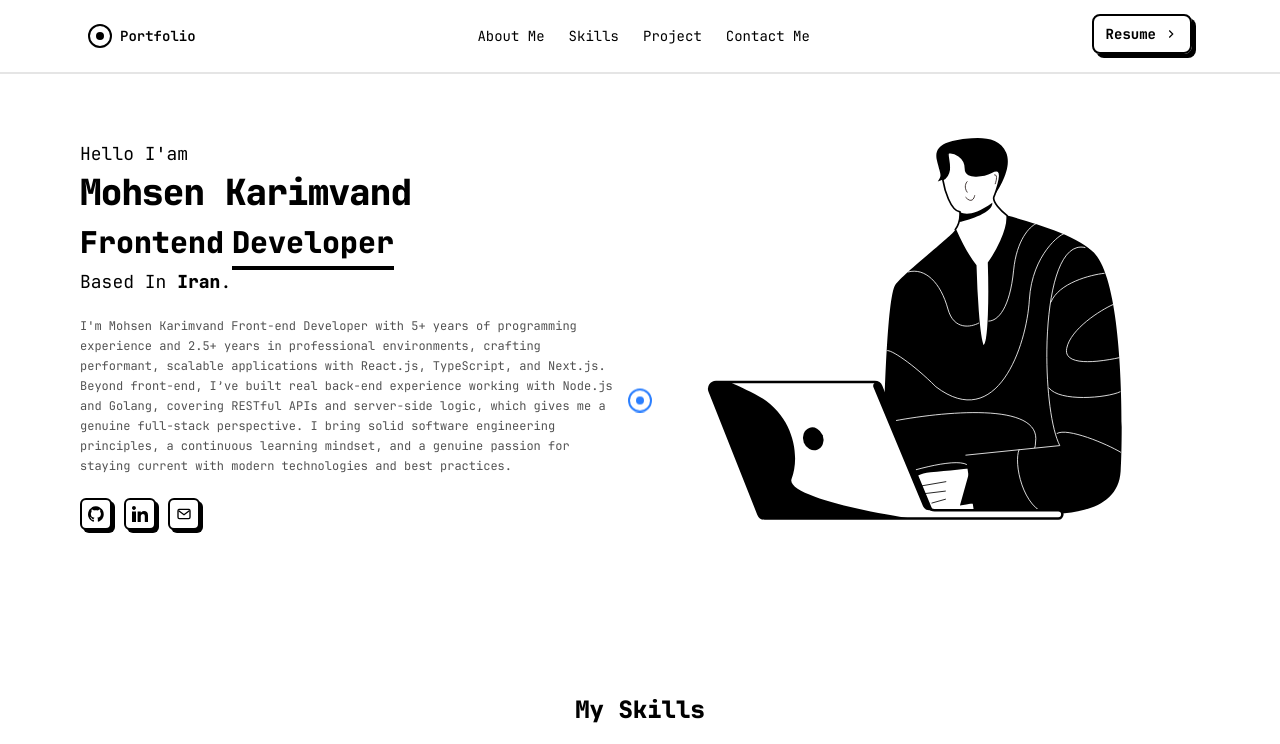
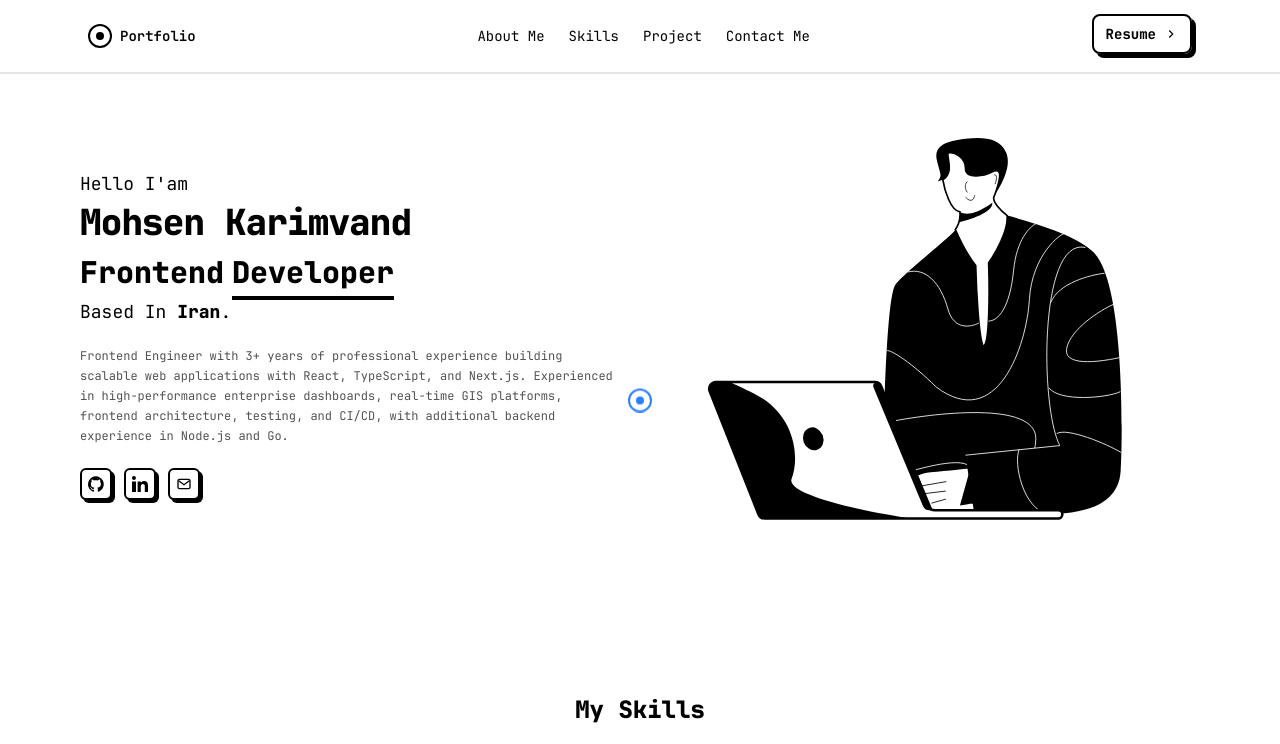
Before and after one commit to mohsen104/portfolio, a Next.js app: page / in a window 1280 px wide. Shown: the top 744 px of the page. Built offline with nearby package versions, Linux system fonts and the light colour scheme.

Commit message:
update experience and hero section

```diff
--- a/src/components/Experience.tsx
+++ b/src/components/Experience.tsx
@@ -14,25 +14,12 @@ export default function Experience() {
               date: "Mar 2025 - PRESENT",
               projects: [
                 {
-                  title: "Vehicle Management Dashboard",
                   items: [
-                    "Collaborated in a flat-structured team to build a nationwide vehicle management dashboard using React.js, TypeScript, Tailwind, and Ant Design",
-                    "Optimized build pipeline with Vite and React 19, improving Lighthouse scores from 50 to 95 and reducing bundle size by ~80%",
-                    "Engineered a high-performance GIS system with MapLibre, rendering 5,000+ real-time data points with under 100ms latency",
-                    "Integrated real-time communication via WebSocket and SignalR for live vehicle tracking",
-                    "Established a type-safe API layer using generic APIResponse types, significantly reducing runtime type errors",
-                    "Shipped a secure Authentication & Authorization system supporting 1,000+ users across 3 roles",
-                    "Dockerized the frontend and configured Husky, Commitlint, Semantic Release, and MSW to streamline the release pipeline",
-                  ],
-                },
-                {
-                  title: "IOT Platform",
-                  items: [
-                    "Architected a Monorepo with Turborepo, reducing cross-package build time by ~80%",
-                    "Crafted UI with React, Vite, and Material UI (MUI)",
-                    "Wrote 50+ integration tests using Playwright and MSW, validating API contracts and critical user flows across key application modules",
-                    "Documented and maintained a component library in Storybook with 20+ components",
-                    "Configured CI/CD pipelines via GitLab, reducing deployment time from 20 min to 4 min",
+                    "Built nationwide fleet and IoT platforms using React, TypeScript, Vite, Tailwind CSS, Ant Design, and MUI, contributing in a flat-structured cross-functional team.",
+                    "Improved frontend performance by optimizing Vite/React 19 builds, increasing Lighthouse scores from 50 to 95 and reducing bundle size by ~80%.",
+                    "Engineered a real-time GIS system with MapLibre, WebSocket, and SignalR, rendering 5,000+ live data points with sub-100ms latency.",
+                    "Architected scalable frontend infrastructure with Turborepo, Storybook, and type-safe API layers, reducing cross-package build times by ~80% and maintaining 20+ reusable components.",
+                    "Strengthened quality and delivery workflows with 50+ Playwright/MSW integration tests, GitLab CI/CD, Docker, Husky, and Semantic Release, reducing deployment time from 20 to 4 minutes.",
                   ],
                 },
               ],
@@ -43,13 +30,11 @@ export default function Experience() {
               date: "Jul 2024 - Apr 2025",
               projects: [
                 {
-                  title:
-                    "Architected a responsive real estate management platform using React.js ,Next.js and Tailwind with performance-focused architecture",
                   items: [
-                    "Reduced initial bundle size by ~70% via Code Splitting, Lazy Loading, and Tree Shaking",
-                    "Constructed PWA support, improving offline accessibility and overall user engagement",
-                    "Maintained code quality across 40+ components using ESLint and Prettier, achieving near-zero lint errors",
-                    "Integrated a multi-step property listing form with React Hook Form and Zod schema validation, featuring a custom pure-HTML file uploader and drag-and-drop image reordering — delivering robust UX with full client-side validation",
+                    "Architected and developed a responsive real estate management platform using React.js, Next.js, and Tailwind CSS, with a performance-focused frontend architecture supporting scalable feature development.",
+                    "Reduced initial JavaScript bundle size by ~70% through code splitting, lazy loading, and tree shaking, improving application load performance and user experience.",
+                    "Implemented PWA capabilities with offline support and installable experiences, improving accessibility and enabling users to interact with key application features in low-connectivity environments.",
+                    "Engineered a multi-step property listing workflow using React Hook Form and Zod, with client-side validation, custom file uploads, and drag-and-drop image reordering.",
                   ],
                 },
               ],
@@ -60,13 +45,11 @@ export default function Experience() {
               date: "Sep 2023 - Feb 2024",
               projects: [
                 {
-                  title:
-                    "Developed and Completed 4+ projects using Tailwind and JavaScript, including:",
                   items: [
-                    "Launched Task Manager and CRM modules for a large-scale ERP platform serving 2,000+ users across multiple teams",
-                    "Built a responsive website for IoT services and products with a structured product catalog",
-                    "Delivered an international service website for a UAE-based aviation agency",
-                    "Collaborated with UI/UX and backend teams on API integration and agile sprint planning",
+                    "Developed and launched Task Management and CRM modules for a large-scale ERP platform serving 2,000+ users across multiple teams, using modern frontend technologies.",
+                    "Built a responsive IoT services and products website with a structured product catalog, reusable UI components, and responsive layouts across desktop and mobile devices.",
+                    "Developed and delivered an international service website for a UAE-based aviation agency, focusing on responsive design, usability, and cross-device compatibility.",
+                    "Collaborated with UI/UX designers and backend engineers to integrate REST APIs, translate designs into reusable frontend components, and participate in Agile sprint planning and delivery.",
                   ],
                 },
               ],
@@ -89,7 +72,6 @@ export default function Experience() {
 
               {exp.projects.map((project, j) => (
                 <div key={j} className="space-y-2">
-                  <div className="font-semibold">{project.title}</div>
                   <ul className="list-disc space-y-1 pl-5 text-neutral-200">
                     {project.items.map((item, k) => (
                       <li key={k}>{item}</li>
--- a/src/components/Hero.tsx
+++ b/src/components/Hero.tsx
@@ -18,15 +18,11 @@ export default function Hero() {
             Based In <span className="font-extrabold">Iran</span>.
           </p>
           <p className="mt-5 max-w-xl text-xs leading-5 text-neutral-600">
-            I'm Mohsen Karimvand Front-end Developer with 5+ years of
-            programming experience and 2.5+ years in professional environments,
-            crafting performant, scalable applications with React.js,
-            TypeScript, and Next.js. Beyond front-end, I’ve built real back-end
-            experience working with Node.js and Golang, covering RESTful APIs
-            and server-side logic, which gives me a genuine full-stack
-            perspective. I bring solid software engineering principles, a
-            continuous learning mindset, and a genuine passion for staying
-            current with modern technologies and best practices.
+            Frontend Engineer with 3+ years of professional experience building
+            scalable web applications with React, TypeScript, and Next.js.
+            Experienced in high-performance enterprise dashboards, real-time GIS
+            platforms, frontend architecture, testing, and CI/CD, with
+            additional backend experience in Node.js and Go.
           </p>
           <div className="mt-6 flex items-center gap-3">
             <a
```
Also changed, not shown: 1 other file (tests, documents, lock files or other folders).
